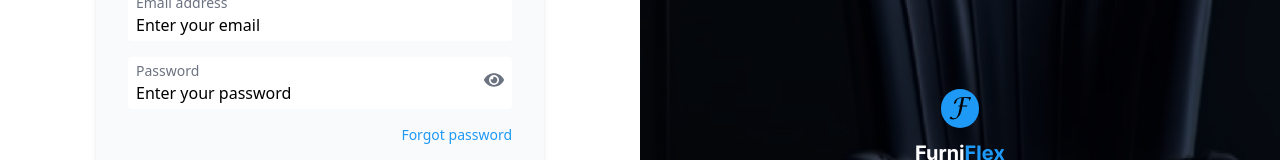
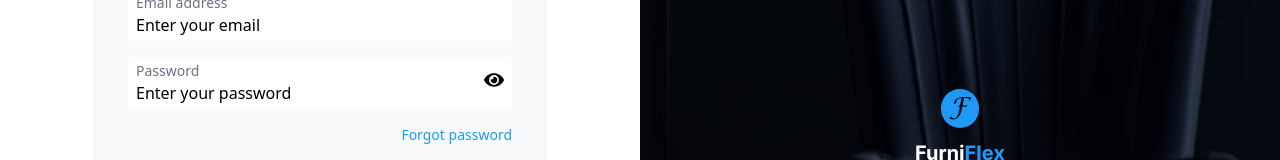
Before and after one commit to Majaharulsoft/FurniFlex, a React (Vite) app: page /login in a window 1280 px wide. Shown: the part 343-503 px from the top of the page. Built offline with nearby package versions, Linux system fonts and the light colour scheme; no server answers.

Commit message:
done login page

```diff
--- a/src/pages/Login.jsx
+++ b/src/pages/Login.jsx
@@ -60,7 +60,7 @@ const Login = () => {
                 name="email"
                 placeholder="Enter your email"
                 required
-                className="text-gray-600 placeholder-black font-500 border-none outline-none"
+                className="text-black placeholder-black font-500 border-none outline-none"
               />
             </div>
             {/* Password Input */}
@@ -74,7 +74,7 @@ const Login = () => {
                   name="password"
                   placeholder="Enter your password"
                   required
-                  className="placeholder-black text-gray-600 border-none outline-none"
+                  className="placeholder-black text-black border-none outline-none"
                 />
               </div>
               <div className="ml-2">
@@ -84,9 +84,9 @@ const Login = () => {
                   className="cursor-pointer"
                 >
                   {passwordVisible ? (
-                    <FaEyeSlash className="text-gray-500 text-xl" />
+                    <FaEyeSlash className="text-black text-xl" />
                   ) : (
-                    <FaEye className="text-gray-500 text-xl" />
+                    <FaEye className="text-black text-xl" />
                   )}
                 </button>
               </div>
```
Also changed, not shown: 1 other file (tests, documents, lock files or other folders).
